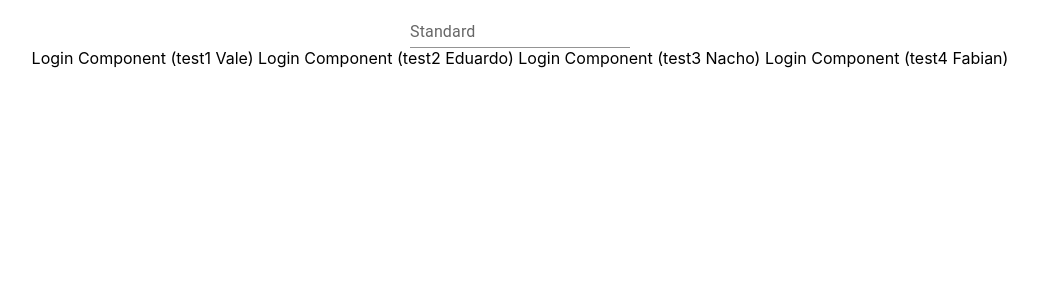
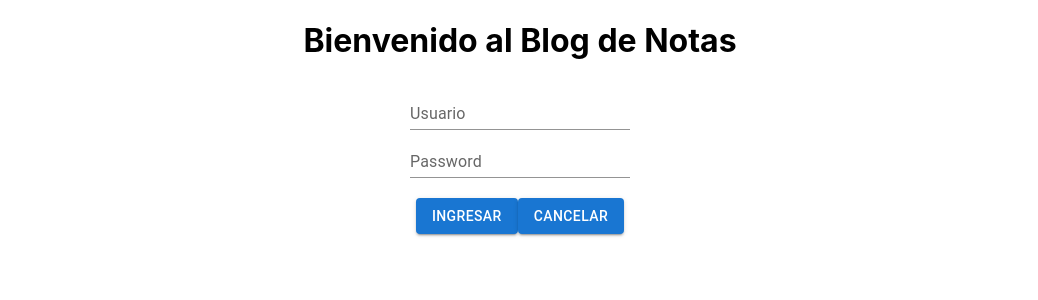
Before and after one commit to valeriaalfaroo/proyectoFinalPrograWeb, a React (Create React App) app in the folder proyectofinal/: page /Login in a window 1280 px wide. Shown: the top 300 px of the page, without its empty margins (120-1158 px from the left). Built offline with nearby package versions, Linux system fonts and the light colour scheme.

Commit message:
login sin css

```diff
--- a/proyectofinal/src/components/login/login.js
+++ b/proyectofinal/src/components/login/login.js
@@ -2,18 +2,22 @@ import React from 'react';
 import PropTypes from 'prop-types';
 import styles from './login.module.css';
 import TextField from '@mui/material/TextField';
-
+import Button from '@mui/material/Button';
 
 const Login = () => (
   <div className={styles.Login} data-testid="Login">
+<h1> Bienvenido al Blog de Notas</h1>
+<form>
+<TextField id="standard-basic" label="Usuario" variant="standard" name="usuario" type="text"/>
+<br></br>
+<TextField id="standard-basic" label="Password" variant="standard" name="password" type="password" />
+<br></br>
+<br></br>
+<Button variant="contained" name="btnIngresar" type="submit">Ingresar</Button>
+<Button variant="contained" name="btnCancelar" type="reset">Cancelar</Button>
+</form>
 
-
-          <TextField id="standard-basic" label="Standard" variant="standard" />
    <br></br>
-    Login Component (test1 Vale)
-    Login Component (test2 Eduardo)
-    Login Component (test3 Nacho)
-    Login Component (test4 Fabian)
 
 
   </div>
```
